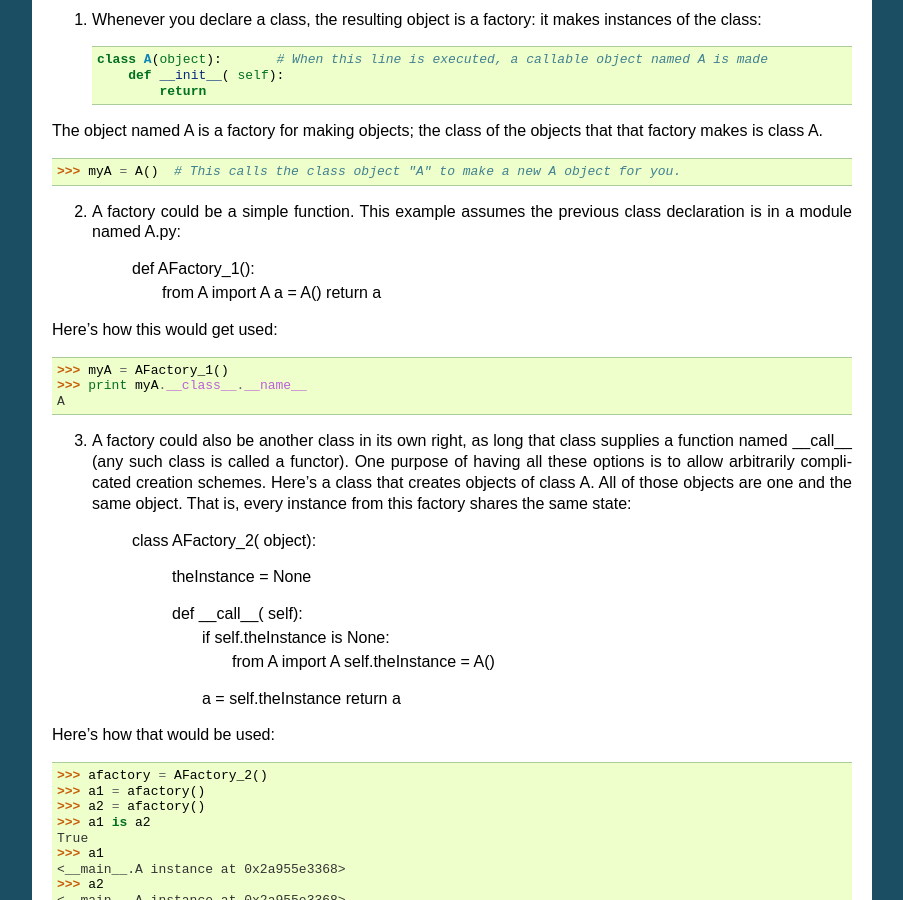
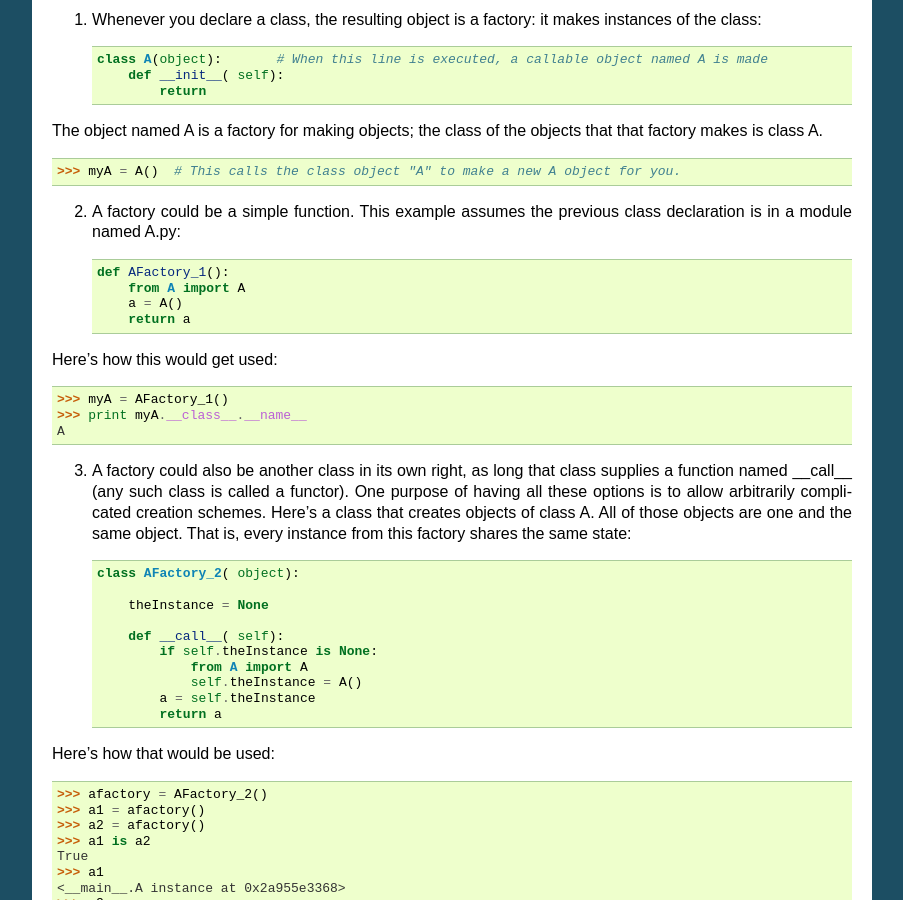
Before and after one commit to danse-inelastic/pyre, a Sphinx documentation site: the page built from docs/pyreOverview.rst, in a window 1280 px wide and 900 px high, scrolled down 2297 px. Shown: the whole window, without its empty margins (198-1101 px from the left). Built offline with Sphinx 7.4.7, drawn with Linux system fonts in a browser that asks for light colours; formulas are drawn with MathJax 3.

```diff
--- a/docs/pyreInstallation.rst
+++ b/docs/pyreInstallation.rst
@@ -23,7 +23,6 @@ From a zip file:
 ^^^^^^^^^^^^^^^^
 
 
- * Download the `zip file <http://www.cacr.caltech.edu/projects/danse/pyre/pythia-0.8-patches.zip>`_
- * Add the zipfile to your $PYTHONPATH. For example, if you are using bash::
+First, download the `zip file <http://www.cacr.caltech.edu/projects/danse/pyre/pythia-0.8-patches.zip>`_. Second, add the zipfile to your $PYTHONPATH. For example, if you are using bash::
 
   $ export PYTHONPATH=/path/to/downloadedzip:$PYTHONPATH
--- a/docs/pyreOverview.rst
+++ b/docs/pyreOverview.rst
@@ -115,20 +115,20 @@ The object named A is a factory for making objects; the class of the objects tha
 
     >>> myA = A()  # This calls the class object "A" to make a new A object for you.
 
-2. A factory could be a simple function. This example assumes the previous class declaration is in a module named A.py:
+2. A factory could be a simple function. This example assumes the previous class declaration is in a module named A.py::
 
     def AFactory_1():
         from A import A
         a = A()
         return a
 
-Here's how this would get used:
+Here's how this would get used::
 
     >>> myA = AFactory_1()
     >>> print myA.__class__.__name__
     A
 
-3. A factory could also be another class in its own right, as long that class supplies a function named __call__ (any such class is called a functor). One purpose of having all these options is to allow arbitrarily complicated creation schemes. Here's a class that creates objects of class A. All of those objects are one and the same object. That is, every instance from this factory shares the same state:
+3. A factory could also be another class in its own right, as long that class supplies a function named __call__ (any such class is called a functor). One purpose of having all these options is to allow arbitrarily complicated creation schemes. Here's a class that creates objects of class A. All of those objects are one and the same object. That is, every instance from this factory shares the same state::
 
     class AFactory_2( object):
 
@@ -141,7 +141,7 @@ Here's how this would get used:
             a = self.theInstance
             return a
 
-Here's how that would be used:
+Here's how that would be used::
 
     >>> afactory = AFactory_2()
     >>> a1 = afactory()
```
